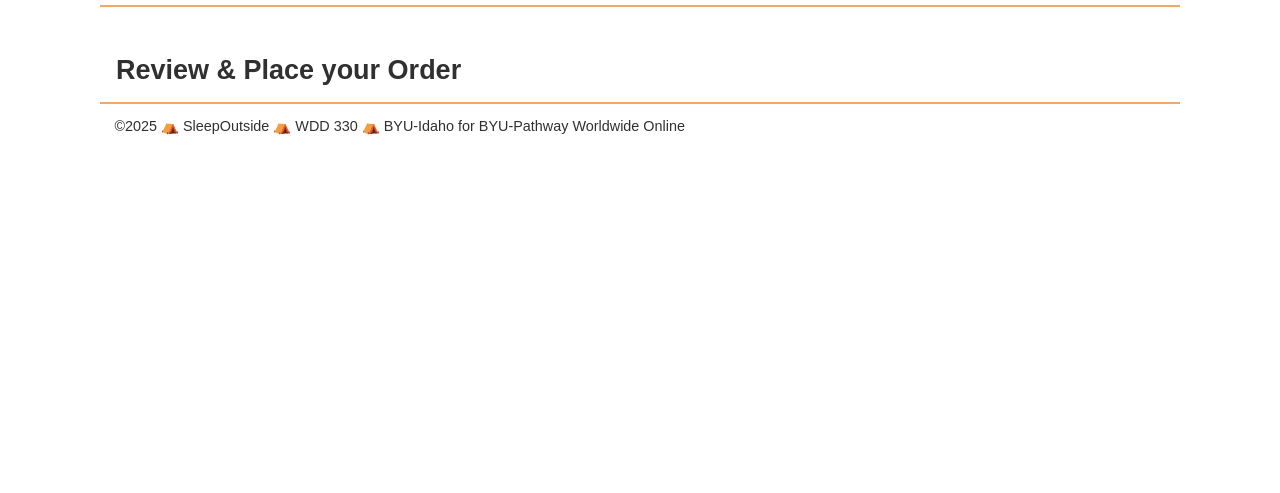
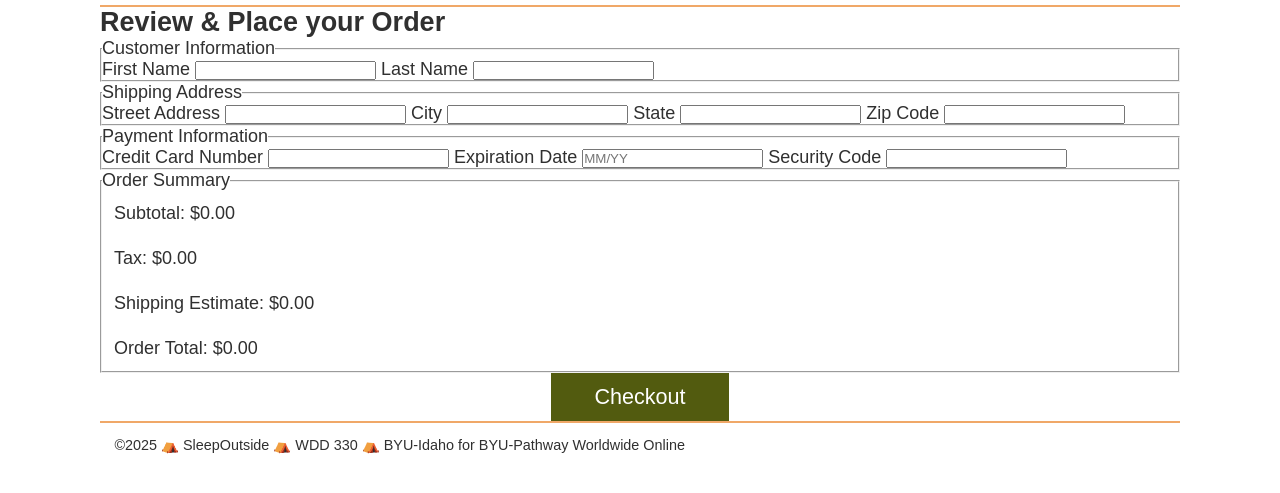
Before and after one commit to maguilar08/wdd330, a website: page src/checkout/index.html in a window 1280 px wide. Shown: the part 71-564 px from the top of the page. Drawn offline with Linux system fonts and the light colour scheme.

Commit message:
Add checkout form and order summary calculations

```diff
--- a/src/checkout/index.html
+++ b/src/checkout/index.html
@@ -16,8 +16,62 @@
   <body>
     <header class="divider" id="main-header"></header>
     <main class="divider">
-      <section class="products">
+      <section class="checkout">
         <h2>Review & Place your Order</h2>
+
+        <form id="checkout-form" name="checkout">
+
+          <fieldset>
+            <legend>Customer Information</legend>
+
+            <label for="fname">First Name</label>
+            <input type="text" id="fname" name="fname" required />
+
+            <label for="lname">Last Name</label>
+            <input type="text" id="lname" name="lname" required />
+          </fieldset>
+
+          <fieldset>
+            <legend>Shipping Address</legend>
+
+            <label for="street">Street Address</label>
+            <input type="text" id="street" name="street" required />
+
+            <label for="city">City</label>
+            <input type="text" id="city" name="city" required />
+
+            <label for="state">State</label>
+            <input type="text" id="state" name="state" required />
+
+            <label for="zip">Zip Code</label>
+            <input type="text" id="zip" name="zip" required />
+          </fieldset>
+
+          <fieldset>
+            <legend>Payment Information</legend>
+
+            <label for="cardNumber">Credit Card Number</label>
+            <input type="text" id="cardNumber" name="cardNumber" required />
+
+            <label for="expiration">Expiration Date</label>
+            <input type="text" id="expiration" name="expiration" placeholder="MM/YY" required />
+
+            <label for="code">Security Code</label>
+            <input type="text" id="code" name="code" required />
+          </fieldset>
+
+          <fieldset class="order-summary">
+            <legend>Order Summary</legend>
+
+            <p>Subtotal: <span id="subtotal">$0.00</span></p>
+            <p>Tax: <span id="tax">$0.00</span></p>
+            <p>Shipping Estimate: <span id="shipping">$0.00</span></p>
+            <p>Order Total: <span id="order-total">$0.00</span></p>
+          </fieldset>
+
+          <button type="submit">Checkout</button>
+
+        </form>
       </section>
     </main>
 
--- /dev/null
+++ b/src/js/CheckoutProcess.mjs
@@ -0,0 +1,59 @@
+import { getLocalStorage } from "./utils.mjs";
+
+export default class CheckoutProcess {
+    constructor(key, outputSelector) {
+        this.key = key;
+        this.outputSelector = outputSelector;
+        this.list = [];
+        this.itemTotal = 0;
+        this.itemCount = 0;
+        this.shipping = 0;
+        this.tax = 0;
+        this.orderTotal = 0;
+    }
+
+    init() {
+        this.list = getLocalStorage(this.key) || [];
+        this.calculateItemSubTotal();
+    }
+
+    // calculate and display the total dollar amount of the items in the cart, and the number of items.
+    calculateItemSubTotal() {
+        this.itemCount = this.list.length;
+
+        this.itemTotal = this.list.reduce((sum, item) => {
+            return sum + Number(item.FinalPrice);
+        }, 0);
+
+        const subtotal = document.querySelector(
+            `${this.outputSelector} #subtotal`
+        );
+
+        subtotal.textContent = `$${this.itemTotal.toFixed(2)}`;
+    }
+
+    calculateOrderTotal() {
+        // Calculate tax and shipping
+        this.tax = this.itemTotal * 0.06;
+
+        this.shipping = this.itemCount > 0
+            ? 10 + (this.itemCount - 1) * 2
+            : 0;
+
+        this.orderTotal = this.itemTotal + this.tax + this.shipping;
+
+        // Display the totals
+        this.displayOrderTotals();
+    }
+
+    // Once the totals are all calculated display them in the order summary page
+    displayOrderTotals() {
+        const tax = document.querySelector(`${this.outputSelector} #tax`);
+        const shipping = document.querySelector(`${this.outputSelector} #shipping`);
+        const orderTotal = document.querySelector(`${this.outputSelector} #order-total`);
+
+        tax.innerText = `$${this.tax.toFixed(2)}`;
+        shipping.innerText = `$${this.shipping.toFixed(2)}`;
+        orderTotal.innerText = `$${this.orderTotal.toFixed(2)}`;
+    }
+}
--- a/src/js/checkout.js
+++ b/src/js/checkout.js
@@ -1,4 +1,16 @@
 import { loadHeaderFooter } from "./utils.mjs";
+import CheckoutProcess from "./CheckoutProcess.mjs";
 
 // W03 TA: Load the shared header and footer on the checkout page
 loadHeaderFooter();
+
+// W04 TA: Initialize the checkout process
+const checkout = new CheckoutProcess("so-cart", ".order-summary");
+
+checkout.init();
+
+document.querySelector("#zip").addEventListener("change", (event) => {
+    if (event.target.value.trim() !== "") {
+        checkout.calculateOrderTotal();
+    }
+});
```
Also changed, not shown: src/cart/index.html (+3 -0 lines).
